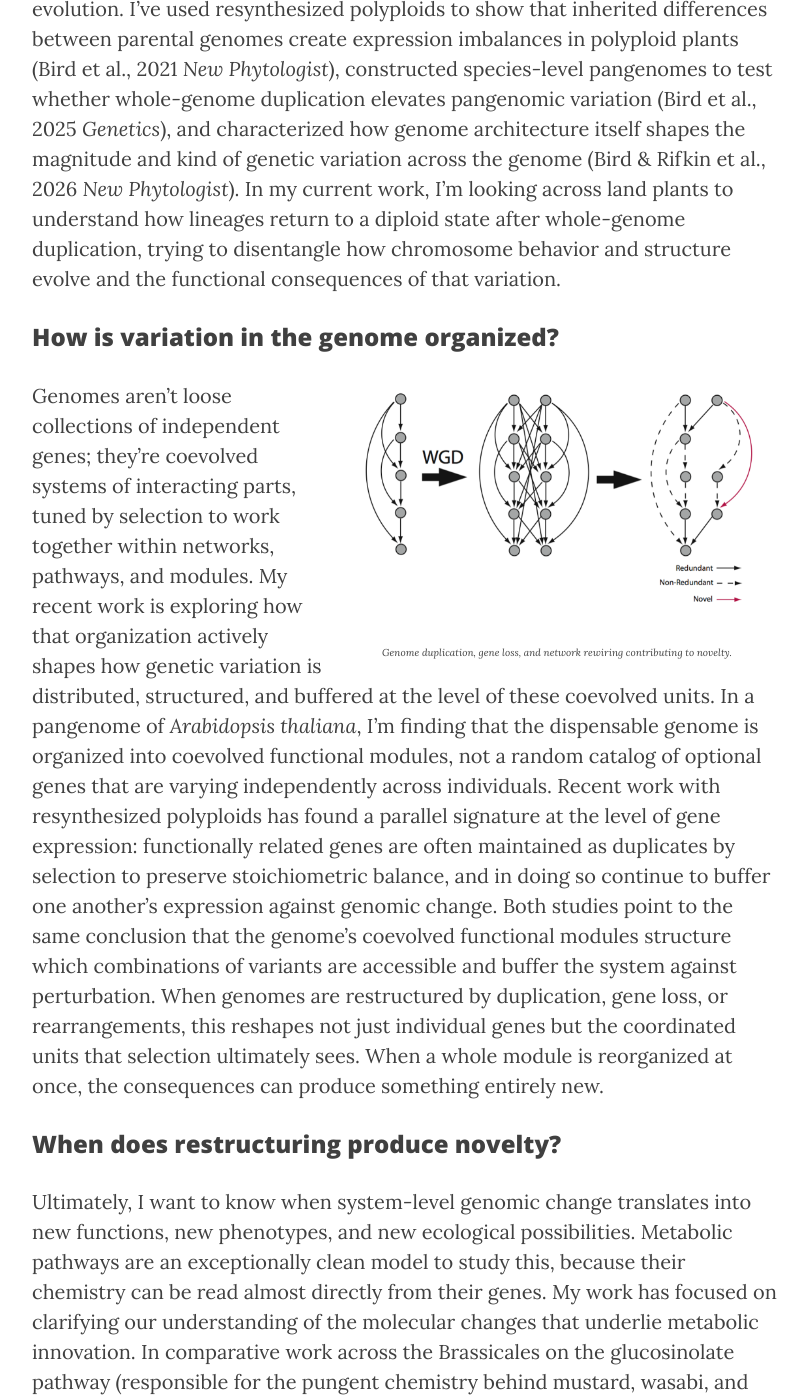
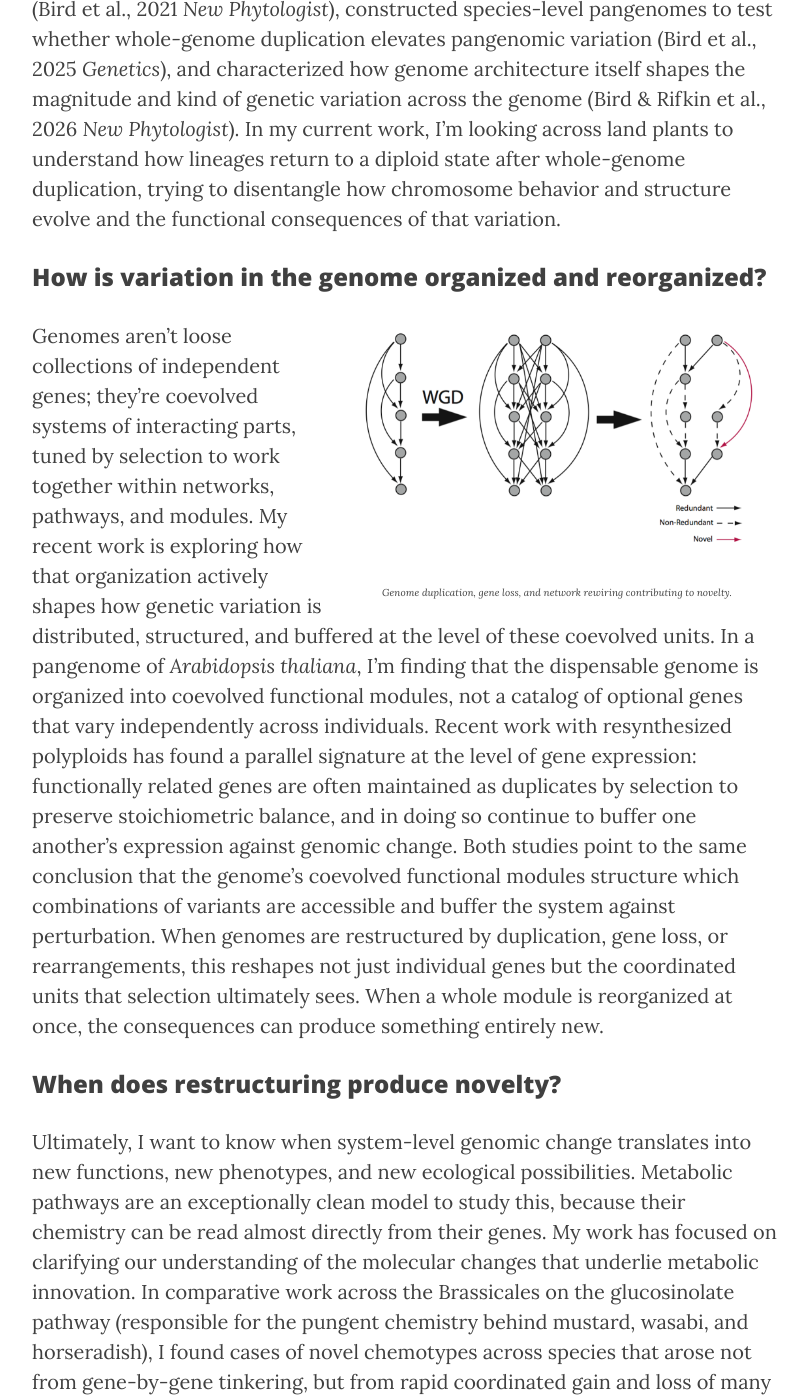
Before and after one commit to KevinABird/KevinABird.github.io, a Jekyll site: the page built from 3_research.md, in a window 1280 px wide and 1400 px high, scrolled down 1575 px. Shown: the whole window, without its empty margins (233-1040 px from the left). Built offline with Jekyll 4.4.1, drawn with Linux system fonts in a browser that asks for light colours; nearby versions of some CDN libraries; some of the changed text lies outside the part shown.

Commit message:
Update 3_research.md

```diff
--- a/3_research.md
+++ b/3_research.md
@@ -24,7 +21,7 @@ ___
 Ferns rarely lose chromosomes after whole-genome duplication, yet such losses are common in angiosperms. Gymnosperms almost never undergo whole-genome duplication at all, while angiosperms have done so again and again. And within the angiosperms, the rose family changes its chromosome number and structure far more slowly than the mustard family. Why genomic change differs so sharply across branches in the tree of life is still largely unresolved. My research seeks to understand what governs that difference, characterizing patterns of genomic variability and identifying the factors that promote or inhibit genome evolution. I've used resynthesized polyploids to show that inherited differences between parental genomes create expression imbalances in polyploid plants (Bird et al., 2021 *New Phytologist*), constructed species-level pangenomes to test whether whole-genome duplication elevates pangenomic variation (Bird et al., 2025 *Genetics*), and characterized how genome architecture itself shapes the magnitude and kind of genetic variation across the genome (Bird & Rifkin et al., 2026 *New Phytologist*). In my current work, I'm looking across land plants to understand how lineages return to a diploid state after whole-genome duplication, trying to disentangle how chromosome behavior and structure evolve and the functional consequences of that variation.
 
 
-### How is variation in the genome organized?
+### How is variation in the genome organized and reorganized?
 
 <div class="right_figure"><figure>
 	<img src="/img/Picture1.png" alt="Network evolution after WGD" style="float: right" width="400" hspace="25" vspace="25" />
@@ -33,7 +30,7 @@ Ferns rarely lose chromosomes after whole-genome duplication, yet such losses ar
 		</figcaption>
 </figure></div>
 
-Genomes aren't loose collections of independent genes; they're coevolved systems of interacting parts, tuned by selection to work together within networks, pathways, and modules. My recent work is exploring how that organization actively shapes how genetic variation is distributed, structured, and buffered at the level of these coevolved units. In a pangenome of *Arabidopsis thaliana*, I'm finding that the dispensable genome is organized into coevolved functional modules, not a random catalog of optional genes that are varying independently across individuals. Recent work with resynthesized polyploids has found a parallel signature at the level of gene expression: functionally related genes are often maintained as duplicates by selection to preserve stoichiometric balance, and in doing so continue to buffer one another's expression against genomic change. Both studies point to the same conclusion that the genome's coevolved functional modules structure which combinations of variants are accessible and buffer the system against perturbation. When genomes are restructured by duplication, gene loss, or rearrangements, this reshapes not just individual genes but the coordinated units that selection ultimately sees. When a whole module is reorganized at once, the consequences can produce something entirely new.
+Genomes aren't loose collections of independent genes; they're coevolved systems of interacting parts, tuned by selection to work together within networks, pathways, and modules. My recent work is exploring how that organization actively shapes how genetic variation is distributed, structured, and buffered at the level of these coevolved units. In a pangenome of *Arabidopsis thaliana*, I'm finding that the dispensable genome is organized into coevolved functional modules, not a catalog of optional genes that vary independently across individuals. Recent work with resynthesized polyploids has found a parallel signature at the level of gene expression: functionally related genes are often maintained as duplicates by selection to preserve stoichiometric balance, and in doing so continue to buffer one another's expression against genomic change. Both studies point to the same conclusion that the genome's coevolved functional modules structure which combinations of variants are accessible and buffer the system against perturbation. When genomes are restructured by duplication, gene loss, or rearrangements, this reshapes not just individual genes but the coordinated units that selection ultimately sees. When a whole module is reorganized at once, the consequences can produce something entirely new.
 
 
 
```
Also changed, not shown: other parts of 3_research.md (+0 -3 lines).
